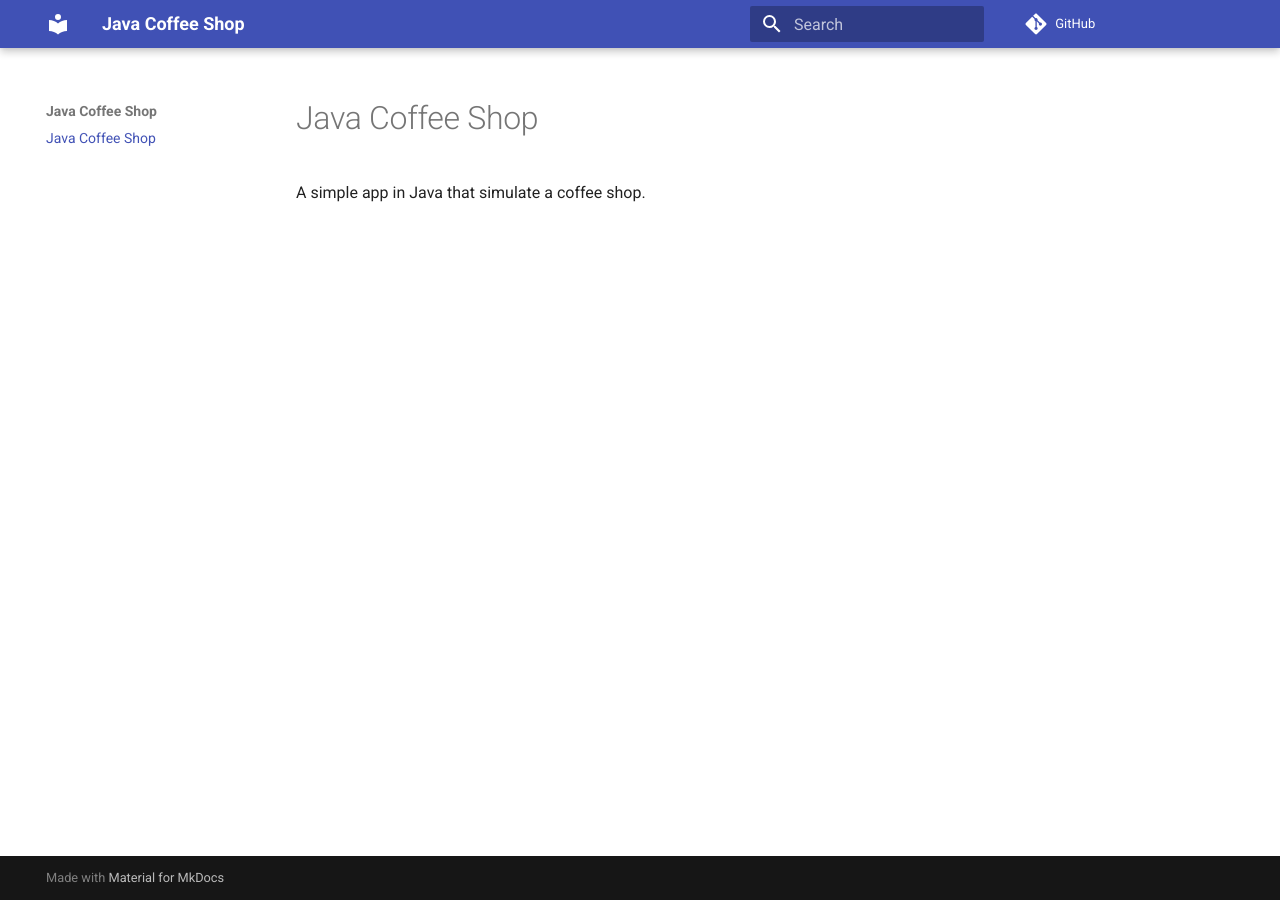
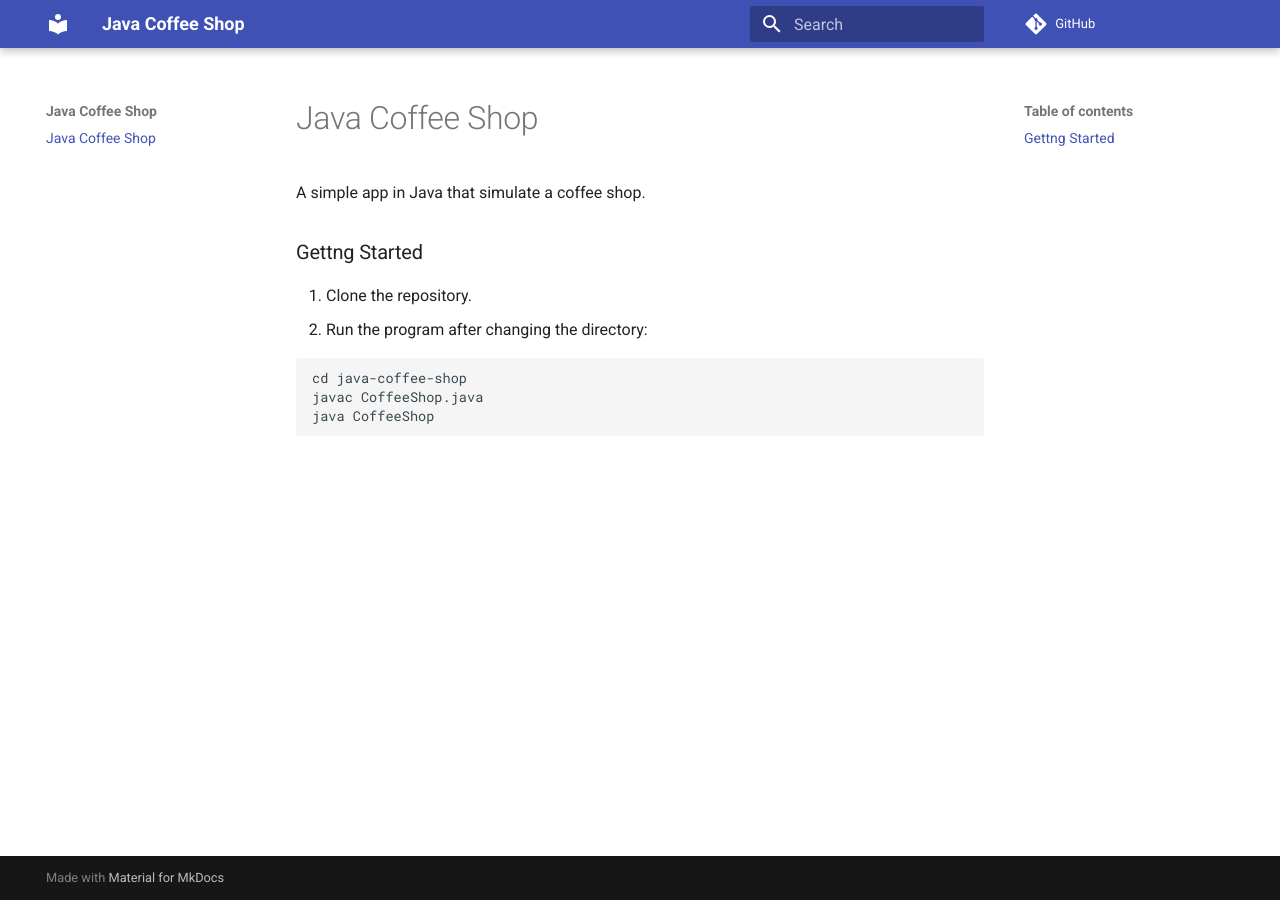
Before and after one commit to lulunac27a/java-coffee-shop, an MkDocs documentation site: the page built from docs/index.md, in a window 1280 px wide. Built offline with MkDocs 1.6.1 and Material for MkDocs 9.7.7, drawn with Linux system fonts in a browser that asks for light colours; comment, search, counter and statistics services are not loaded.

Commit message:
Add Getting started section in README

````diff
--- a/docs/index.md
+++ b/docs/index.md
@@ -1,3 +1,13 @@
 # Java Coffee Shop
 
 A simple app in Java that simulate a coffee shop.
+
+### Gettng Started
+
+1. Clone the repository.
+2. Run the program after changing the directory:
+```
+cd java-coffee-shop
+javac CoffeeShop.java
+java CoffeeShop
+```
````
Also changed, not shown: README.md (+10 -0 lines).
